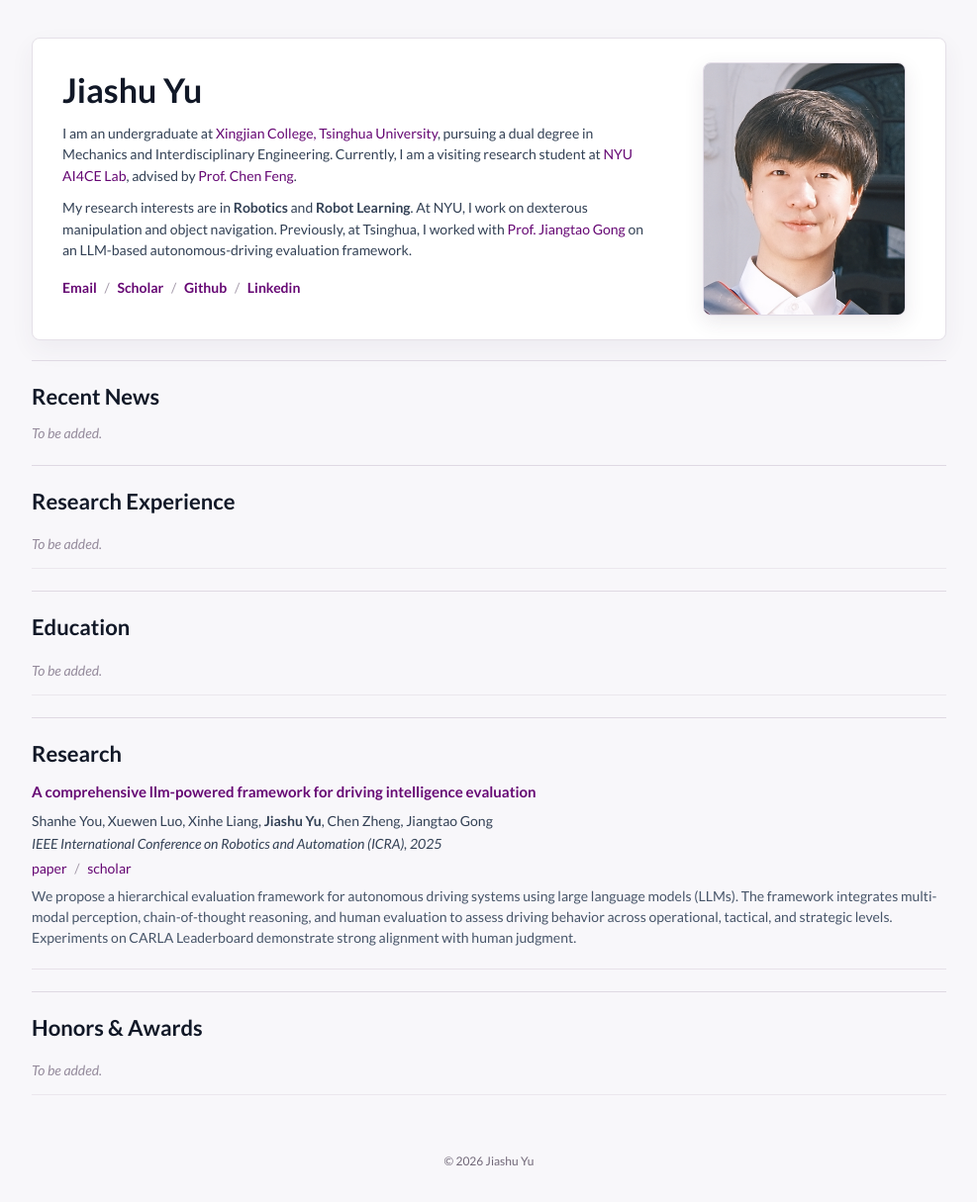
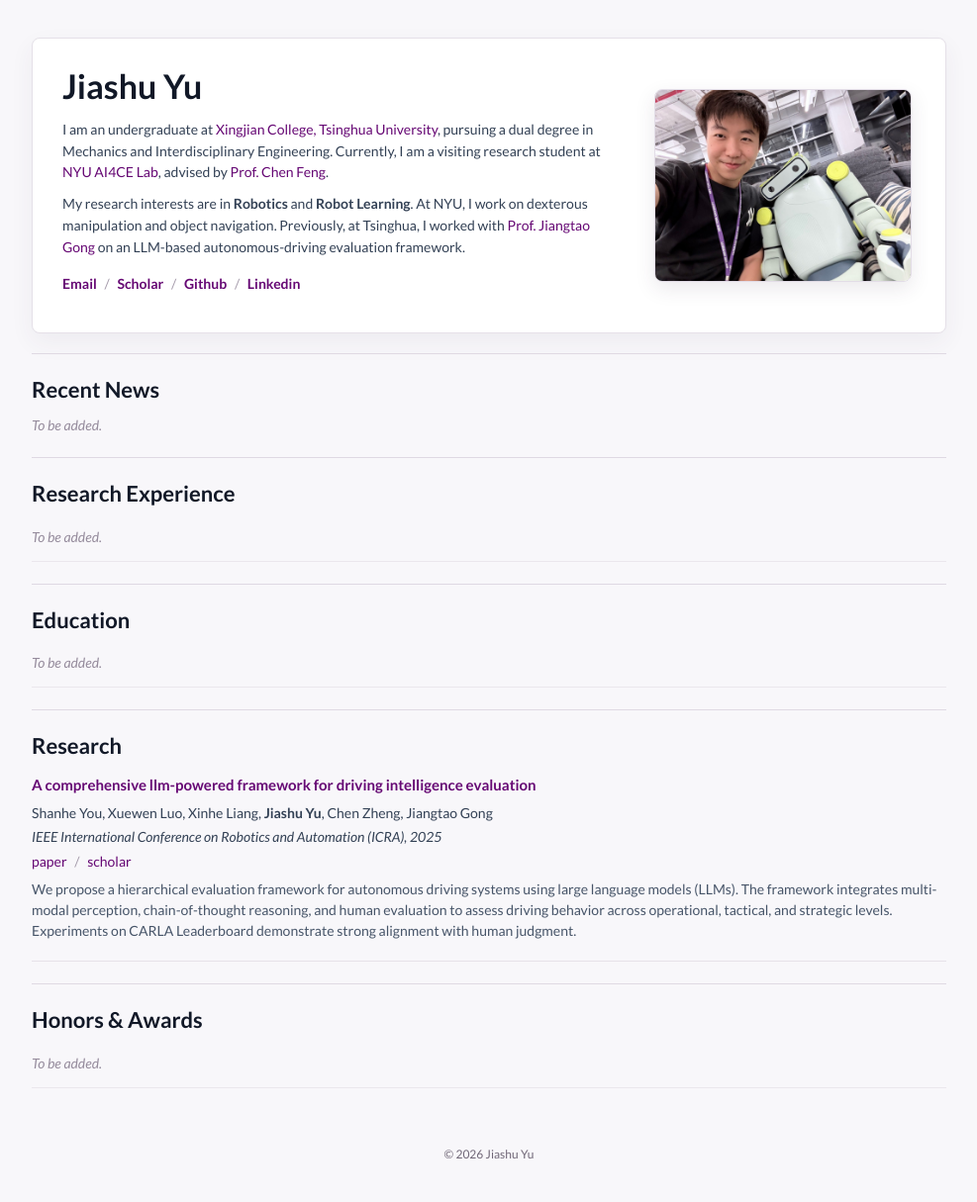
Before and after one commit to Jiashu-Yu/Jiashu-Yu.github.io, a Jekyll site: the page built from _pages/about.md, in a window 1280 px wide. Shown: the whole page at 99% size, without its empty margins (146-1133 px from the left). Built offline with Jekyll 4.4.1, drawn with Linux system fonts in a browser that asks for light colours.

Commit message:
Use new robot profile photo

```diff
--- a/_pages/about.md
+++ b/_pages/about.md
@@ -25,7 +25,7 @@ redirect_from:
       </div>
 
       <figure class="profile-photo-cell">
-        <img class="profile-photo" src="{{ '/images/yjs.jpg' | relative_url }}" alt="Portrait of Jiashu Yu">
+        <img class="profile-photo" src="{{ '/images/yjs-robot.jpg' | relative_url }}" alt="Jiashu Yu with a robot">
       </figure>
     </div>
   </section>
--- a/assets/css/research-home.css
+++ b/assets/css/research-home.css
@@ -93,21 +93,21 @@ strong {
 }
 
 .profile-photo-cell {
-  flex: 0 0 29%;
+  flex: 0 0 34%;
   display: flex;
   justify-content: center;
   margin: 0;
-  padding: 24px 30px 24px 12px;
+  padding: 24px 26px 24px 12px;
 }
 
 .profile-photo {
   width: 100%;
-  max-width: 205px;
-  aspect-ratio: 4 / 5;
+  max-width: 260px;
+  aspect-ratio: 4 / 3;
   border: 1px solid #e3dde7;
   border-radius: 8px;
   object-fit: cover;
-  object-position: center top;
+  object-position: center;
   box-shadow: 0 7px 20px rgba(55, 38, 65, 0.1);
 }
 
@@ -261,7 +261,7 @@ strong {
   }
 
   .profile-photo {
-    max-width: 170px;
+    max-width: 260px;
   }
 
   .name,
```
Also changed, not shown: images/yjs-robot.jpg (added).
